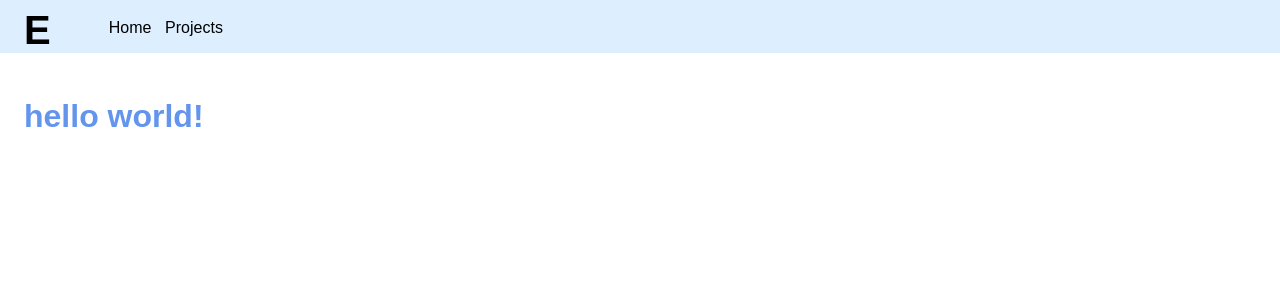
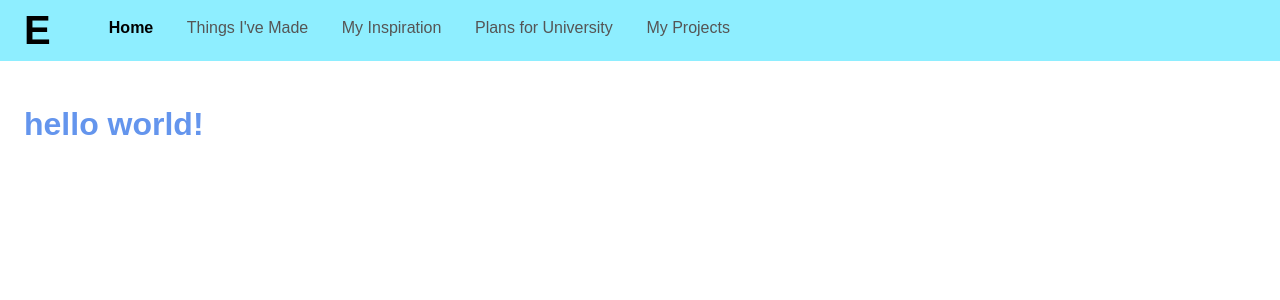
Before and after one commit to jgcodes2020/comtech11-portfolio, a Jekyll site: the page built from index.html, in a window 1280 px wide. Shown: the top 300 px of the page. Built offline with Jekyll 4.4.1, drawn with Linux system fonts in a browser that asks for light colours.

Commit message:
add remaining template pages, update navbar

```diff
--- a/_data/nav.yaml
+++ b/_data/nav.yaml
@@ -1,4 +1,10 @@
 - name: Home
   link: /
-- name: Projects
+- name: Things I've Made
+  link: /past.html
+- name: My Inspiration
+  link: /inspiration.html
+- name: Plans for University
+  link: /university.html
+- name: My Projects
   link: /projects.html
--- a/_layouts/base_page.html
+++ b/_layouts/base_page.html
@@ -21,7 +21,7 @@
           <ul class="nav-links">
             <!-- Actual links -->
             {% for i in site.data.nav %}
-              <li><a href="{{i.link}}">{{i.name}}</a></li>
+              <li><a href="{{i.link}}" class="{% if page.url == i.link %}nav-current{% endif %}">{{i.name}}</a></li>
             {% endfor %}
           </ul>
         </nav>
--- a/assets/css/styles-base.scss
+++ b/assets/css/styles-base.scss
@@ -4,12 +4,13 @@
 :root {
   --base-font: Arial, Helvetica, sans-serif;
   // THESE ARE TEMPORARY!!
-  --base-bg: #DDEEFF;
-  --base-fg: #000000;
+  --nav-bg: #8eeeff;
+  --nav-fg: #000000;
+  --nav-fg2: #555555;
 
-  --btn-base: #BBDDFF;
-  --btn-checked: #AACCEE;
-  --btn-press: #88BBFF;
+  --nav-btn-base: #7fd2e0;
+  --nav-btn-checked: #6fb7c4;
+  --nav-btn-press: #558d97;
 }
 body {
   font-family: var(--base-font);
@@ -27,10 +28,10 @@ nav {
   grid-template-areas:
     "brand menu"
     "links links";
-  padding: 0.5rem 0 0;
+  padding: 0.5rem 0 0.5rem;
 
-  background-color: var(--base-bg);
-  color: var(--base-fg);
+  background-color: var(--nav-bg);
+  color: var(--nav-fg);
 
 }
 
@@ -55,13 +56,13 @@ nav > label.nav-toggle {
   height: fit-content;
   width: fit-content;
 
-  background-color: var(--btn-base);
+  background-color: var(--nav-btn-base);
 }
 nav > input:checked + label.nav-toggle {
-  background-color: var(--btn-checked);
+  background-color: var(--nav-btn-checked);
 }
 nav > label.nav-toggle:active {
-  background-color: var(--btn-press);
+  background-color: var(--nav-btn-press);
 }
 
 // Primary navbar link styles
@@ -91,8 +92,12 @@ nav > ul.nav-links a {
   height: 100%;
   padding: 0.3rem;
 
-  color: var(--base-fg);
+  color: var(--nav-fg2);
   text-decoration: none;
+}
+nav > ul.nav-links a.nav-current {
+  color: var(--nav-fg);
+  font-weight: 700;
 }
 @media noscript {
   // if JS is disabled, the hamburger menu won't work properly
--- a/assets/css/styles-desktop.scss
+++ b/assets/css/styles-desktop.scss
@@ -17,7 +17,7 @@ nav > .nav-toggle {
 nav > ul.nav-links {
   flex-direction: row;
   align-items: center;
-  gap: 0.25rem;
+  gap: 1.5rem;
 
   height: initial;
 }
--- /dev/null
+++ b/inspiration.html
@@ -0,0 +1,4 @@
+---
+layout: base_page
+title: "CommTech 11: My Inspiration"
+---
--- /dev/null
+++ b/past.html
@@ -0,0 +1,4 @@
+---
+layout: base_page
+title: "CommTech 11: Things I've Made"
+---
--- /dev/null
+++ b/university.html
@@ -0,0 +1,4 @@
+---
+layout: base_page
+title: "CommTech 11: Plans for University"
+---
```
